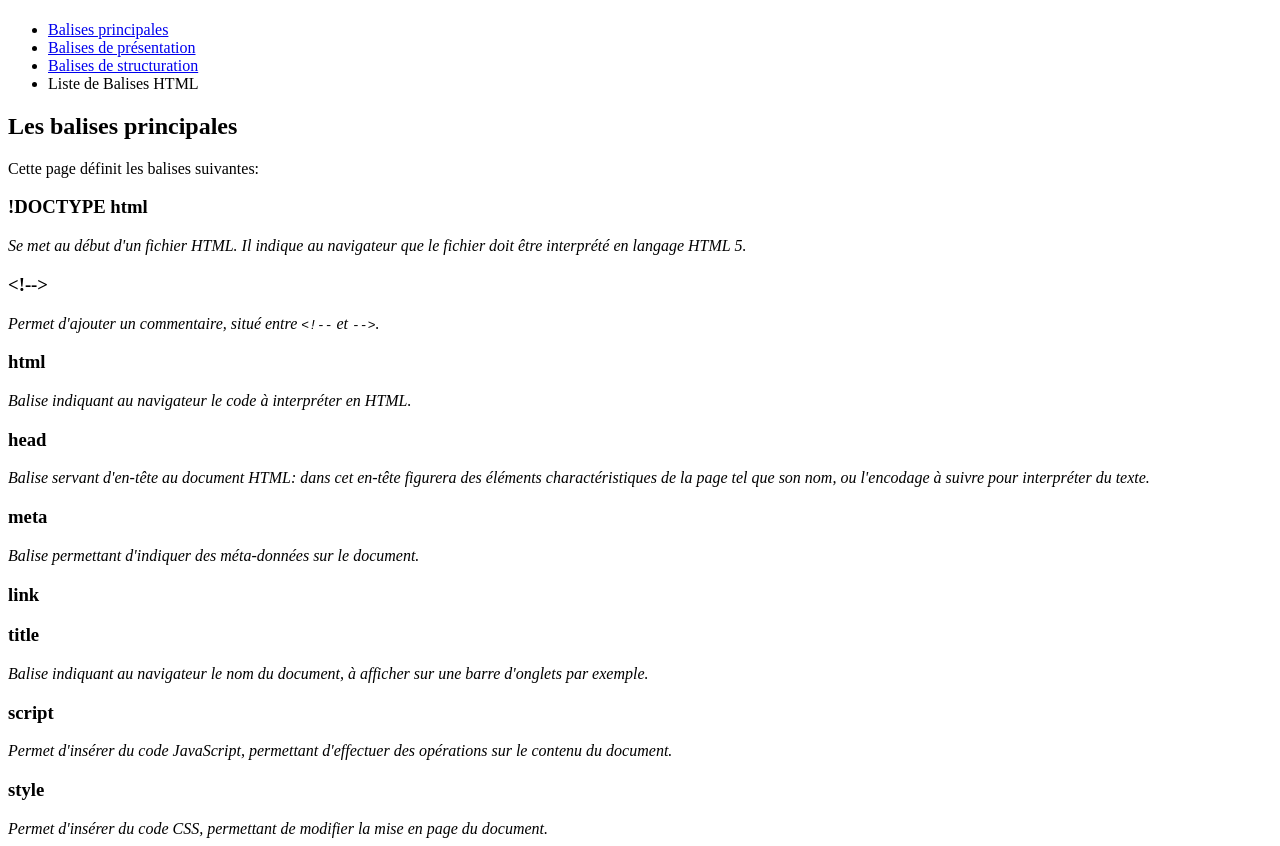
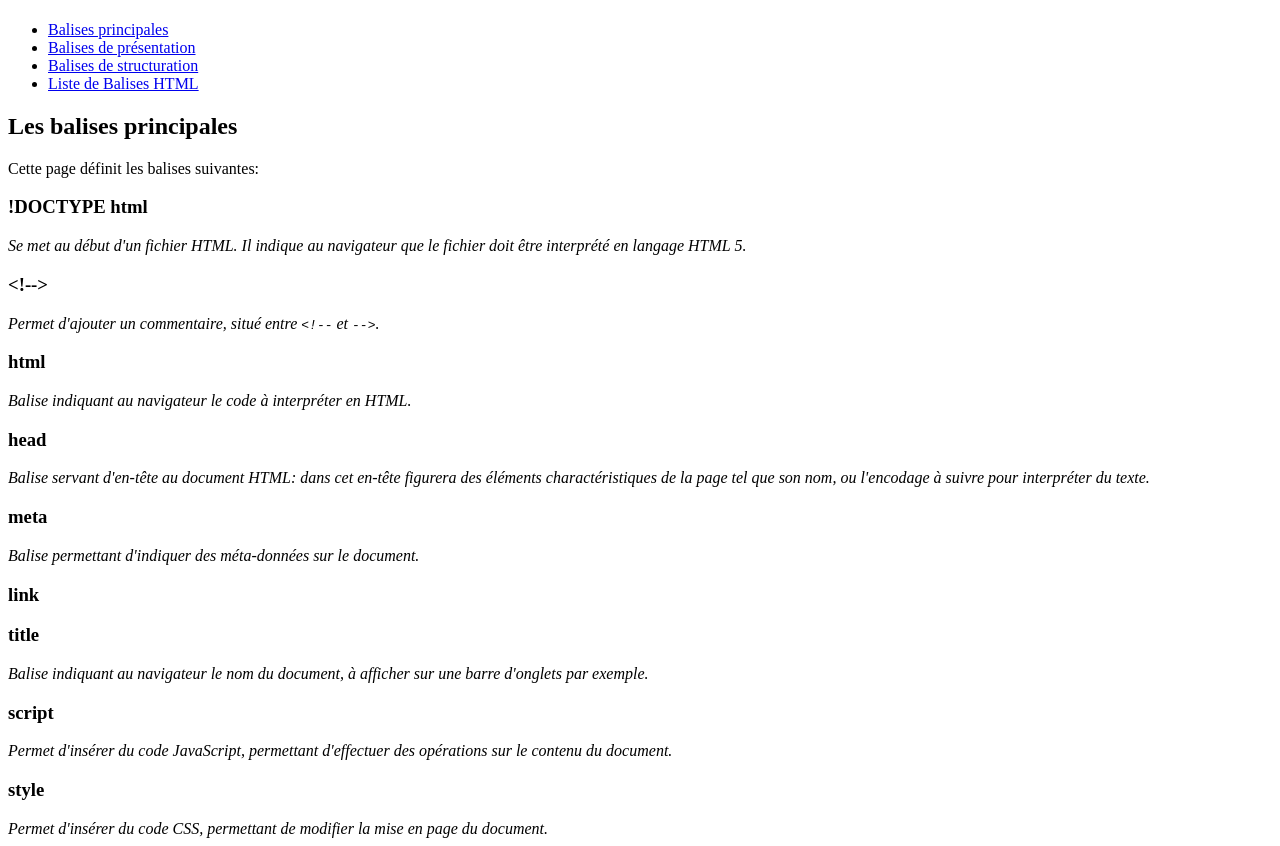
Before and after one commit to jchros/pense-betes-html, a plain HTML site: page pages/balises_principales.html in a window 1280 px wide. Shown: the part 59-905 px from the top of the page. Drawn offline with Linux system fonts and the light colour scheme.

Commit message:
Fermer correctement une balise <a> dans le menu

```diff
--- a/pages/balises_principales.html
+++ b/pages/balises_principales.html
@@ -11,7 +11,7 @@
       <li><a href="balises_principales.html">Balises principales</a></li>
       <li><a href="balises_presentation.html">Balises de présentation</a></li>
       <li><a href="balises_structuration.html">Balises de structuration</a></li>
-      <li><a href="liste.html"></a>Liste de Balises HTML</li>
+      <li><a href="liste.html">Liste de Balises HTML</a></li>
   </ul>
 
   <h2>Les balises principales</h2>
```
